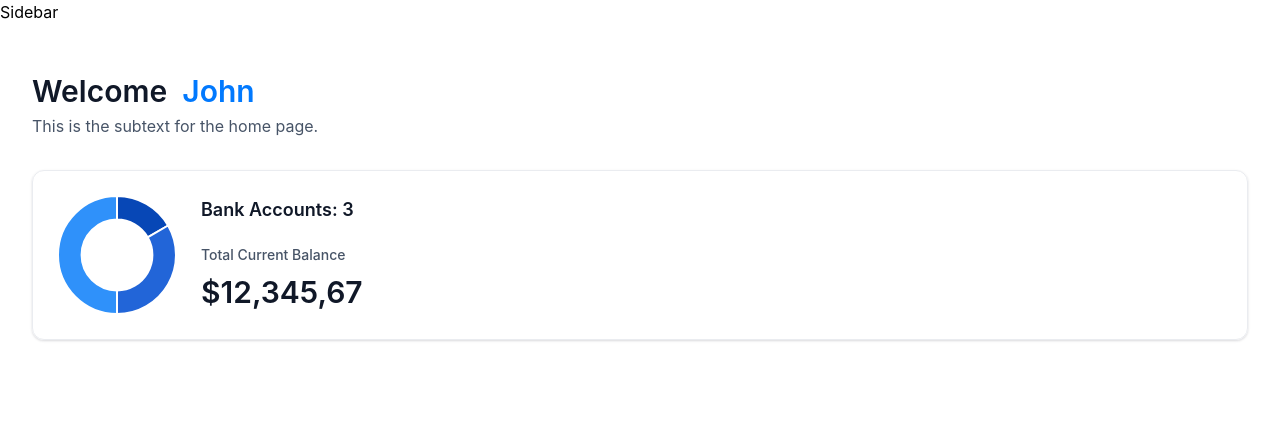
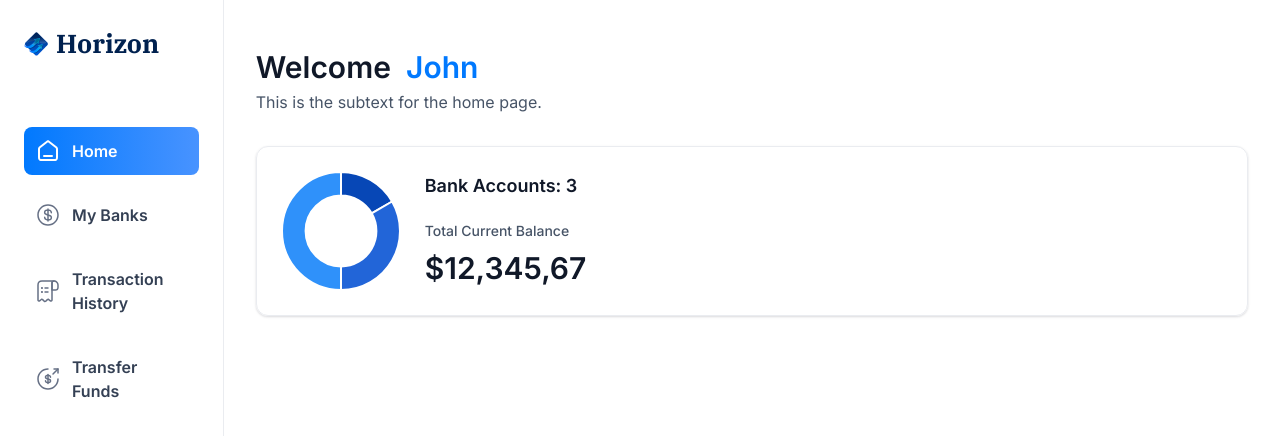
Before and after one commit to fantom26/banking-app, a Next.js app: page / in a window 1280 px wide. Shown: the top 436 px of the page. Built offline with nearby package versions, Linux system fonts and the light colour scheme.

Commit message:
feat: add navigation section to the sidebar

```diff
--- a/app/(root)/layout.tsx
+++ b/app/(root)/layout.tsx
@@ -1,7 +1,9 @@
+import Sidebar from "@/components/Sidebar";
+
 export default function RootLayout({ children }: LayoutProps<"/">) {
   return (
-    <main>
-        Sidebar
+    <main className="flex h-screen w-full font-inter">
+        <Sidebar />
         {children}
     </main>
   );
--- /dev/null
+++ b/components/Sidebar.tsx
@@ -0,0 +1,33 @@
+'use client'
+
+import Link from "next/link"
+import Image from "next/image"
+import { sidebarLinks } from "@/constants"
+import { cn } from "@/lib/utils"
+import { usePathname } from 'next/navigation'
+
+const Sidebar = () => {
+    const pathName = usePathname()
+
+  return (
+    <aside className="sidebar">
+        <nav className="flex flex-col gap-4"
+        >
+            <Link href="/" className="mb-12 cursor-pointer flex items-center gap-2" >
+                <Image src="/icons/logo.svg" className="size-[24px] max-xl:size-14" width={34} height={34} alt="Horizon logo"/>
+                <h2 className="sidebar-logo">Horizon</h2>
+            </Link>
+
+            {sidebarLinks.map((link) => {
+                const isActive = pathName === link.route || pathName.startsWith(`${link.route}/`)
+               return <Link key={link.label} href={link.route} className={cn('sidebar-link', {'bg-bank-gradient': isActive})}>
+                    <Image className={cn({'brightness-[3] invert-0': isActive})} src={link.imgURL} width={24} height={24} alt={link.label} />
+                    <p className={cn('sidebar-label', {'text-white!': isActive})}>{link.label}</p>
+                </Link>
+})}
+        </nav>
+    </aside>
+  )
+}
+
+export default Sidebar
```
